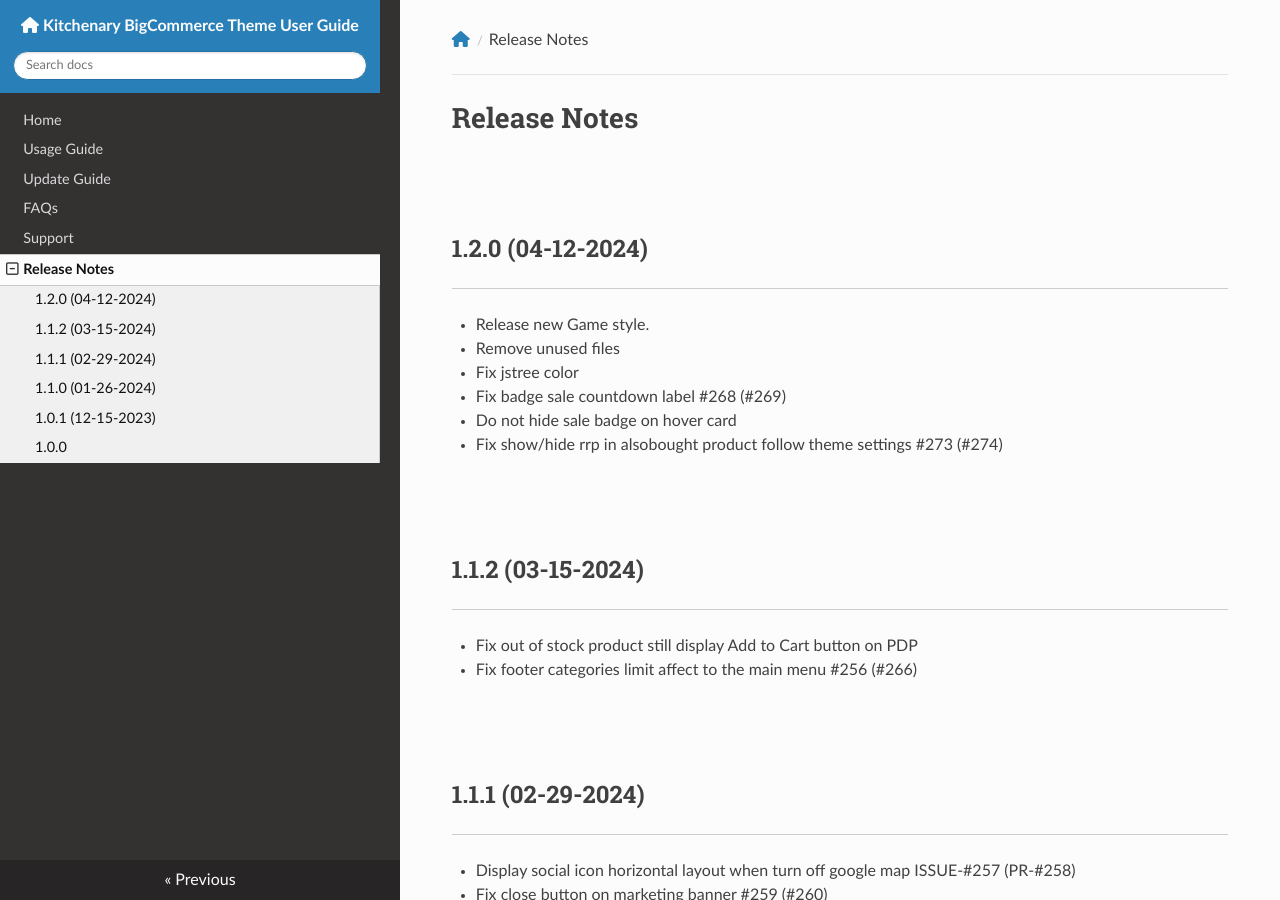
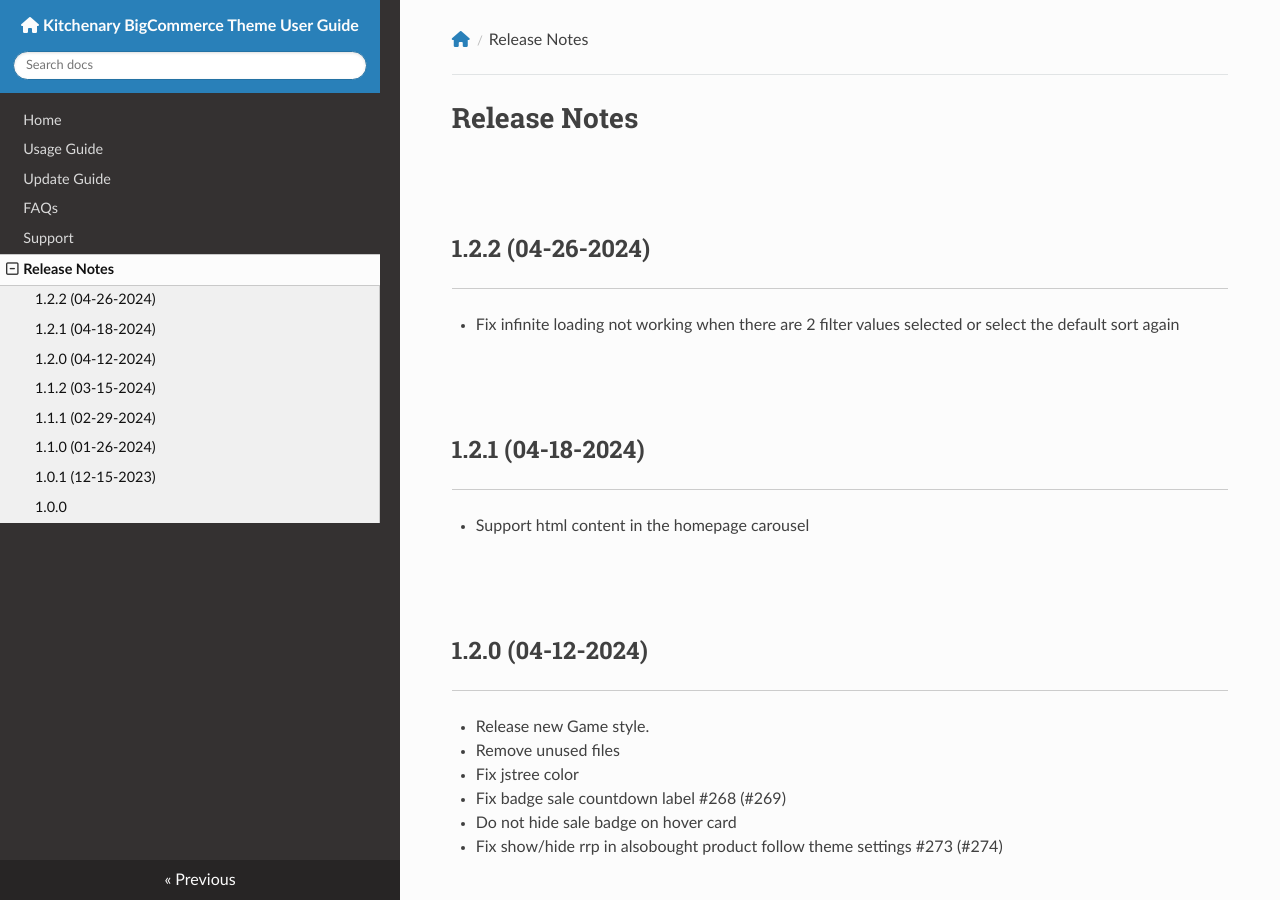
Before and after one commit to allcommerce/bc-kitchenary-docs, an MkDocs documentation site: the page built from docs/changelog.md, in a window 1280 px wide and 900 px high. Built offline with MkDocs 1.6.1, drawn with Linux system fonts in a browser that asks for light colours; nearby versions of some CDN libraries.

Commit message:
Update changelog 1.2.2

```diff
--- a/docs/changelog.md
+++ b/docs/changelog.md
@@ -1,4 +1,10 @@
 # Release Notes
+
+## 1.2.2 (04-26-2024)
+- Fix infinite loading not working when there are 2 filter values selected or select the default sort again
+
+## 1.2.1 (04-18-2024)
+- Support html content in the homepage carousel
 
 ## 1.2.0 (04-12-2024)
 - Release new Game style.
```
